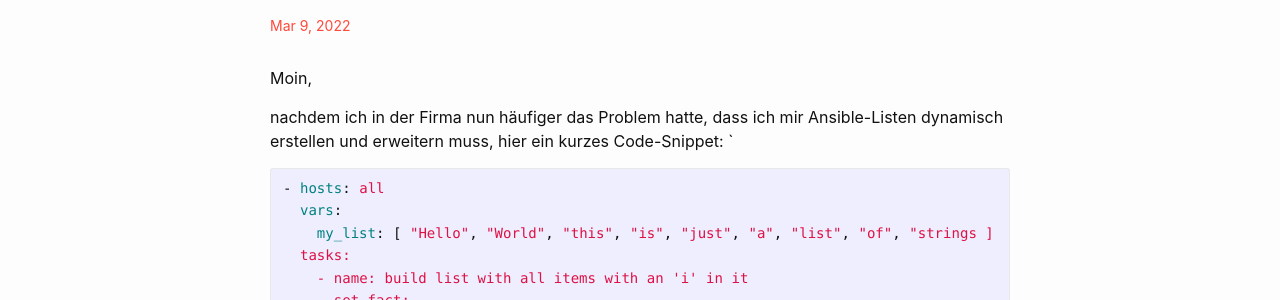
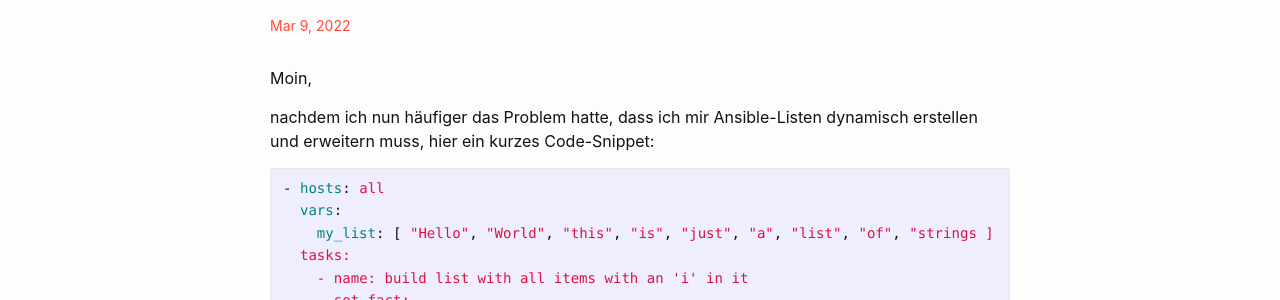
Before and after one commit to dermow/staging.der-mow.de, a Jekyll site: the page built from _posts/2021-09-24-ansible-guide-14.markdown, in a window 1280 px wide. Shown: the part 192-492 px from the top of the page. Built offline with Jekyll 4.4.1, drawn with Linux system fonts in a browser that asks for light colours; comment, search, counter and statistics services are not loaded.

Commit message:
Update 2021-09-24-ansible-guide-14.markdown

````diff
--- a/_posts/2021-09-24-ansible-guide-14.markdown
+++ b/_posts/2021-09-24-ansible-guide-14.markdown
@@ -7,9 +7,9 @@ categories: Ansible
 
 Moin,
 
-nachdem ich in der Firma nun häufiger das Problem hatte, dass ich mir Ansible-Listen dynamisch erstellen und erweitern muss,
+nachdem ich nun häufiger das Problem hatte, dass ich mir Ansible-Listen dynamisch erstellen und erweitern muss,
 hier ein kurzes Code-Snippet:
-`
+
 ```yaml
 - hosts: all
   vars:
````
